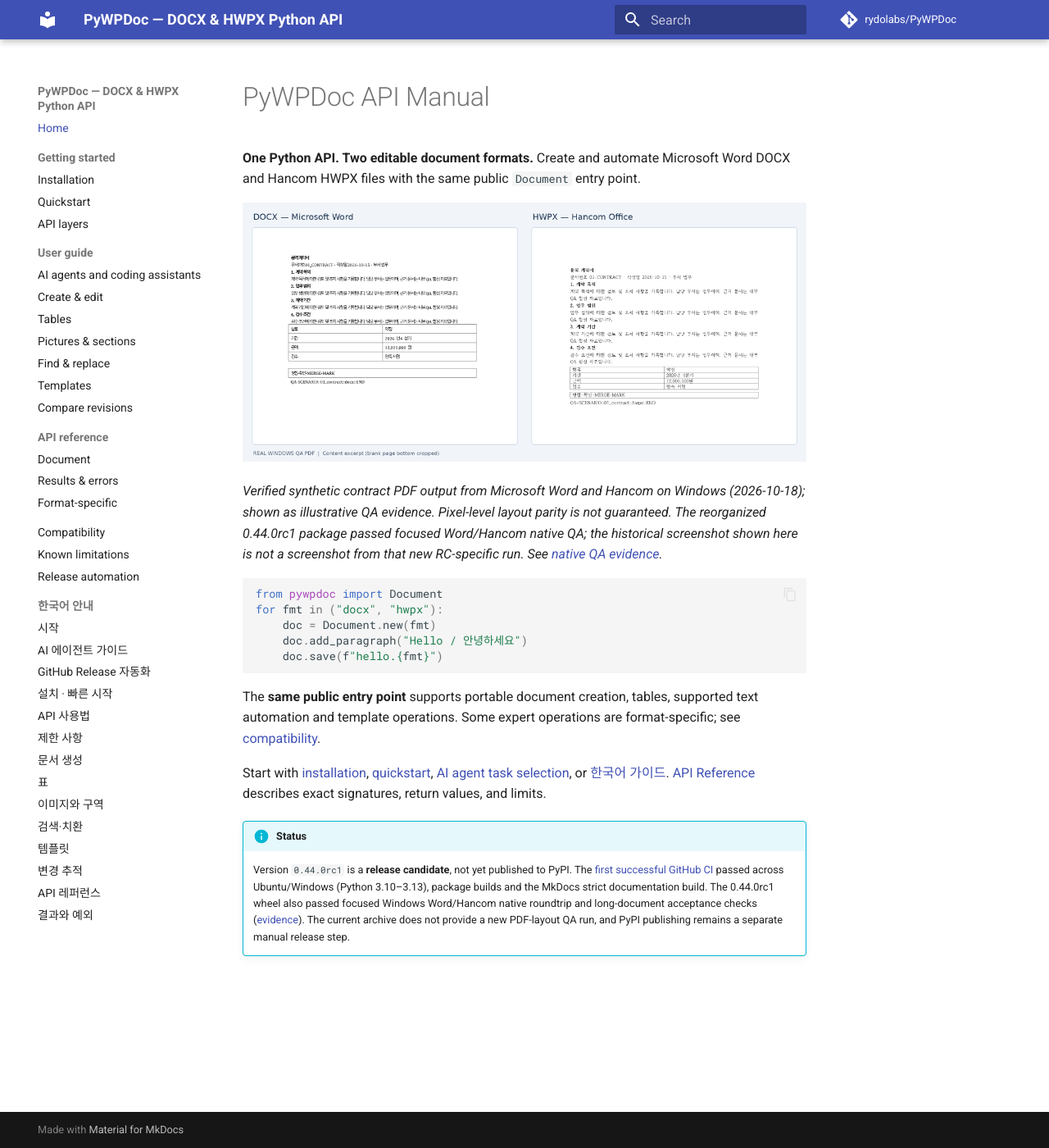
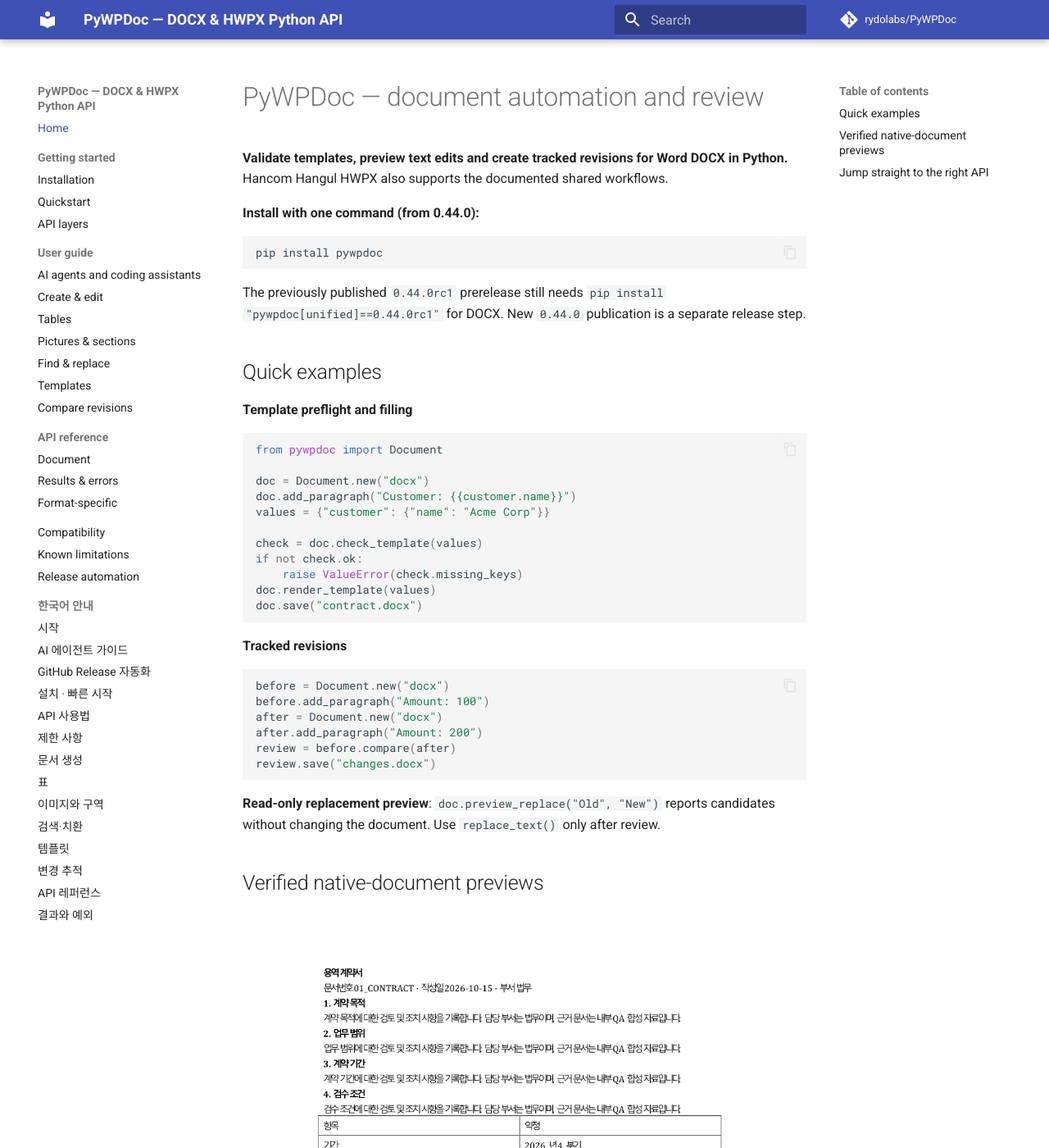
Before and after one commit to rydolabs/PyWPDoc, an MkDocs documentation site: the page built from docs/index.md, in a window 1280 px wide and 1400 px high. Shown: the whole window at 82% size. Built offline with MkDocs 1.6.1 and Material for MkDocs 9.7.7, drawn with Linux system fonts in a browser that asks for light colours; comment, search, counter and statistics services are not loaded; some of the changed text lies outside the part shown.

Commit message:
docs: make stable install and API workflows the homepage

````diff
--- a/docs/index.md
+++ b/docs/index.md
@@ -1,22 +1,64 @@
-# PyWPDoc API Manual
+# PyWPDoc — document automation and review
 
-**One Python API. Two editable document formats.** Create and automate Microsoft Word DOCX and Hancom HWPX files with the same public `Document` entry point.
+**Validate templates, preview text edits and create tracked revisions for Word DOCX in Python.** Hancom Hangul HWPX also supports the documented shared workflows.
 
-![DOCX and HWPX business document rendered by their native desktop applications](assets/readme/docx-hwpx-contract-comparison.png)
+**Install with one command (from 0.44.0):**
 
-*Verified synthetic contract PDF output from Microsoft Word and Hancom on Windows (2026-10-18); shown as illustrative QA evidence. Pixel-level layout parity is not guaranteed. The reorganized 0.44.0rc1 package passed focused Word/Hancom native QA; the historical screenshot shown here is not a screenshot from that new RC-specific run. See [native QA evidence](testing/native-qa-0440rc1-2026-10-18.md).*
+```bash
+pip install pywpdoc
+```
+
+The previously published `0.44.0rc1` prerelease still needs `pip install "pywpdoc[unified]==0.44.0rc1"` for DOCX. New `0.44.0` publication is a separate release step.
+
+## Quick examples
+
+**Template preflight and filling**
 
 ```python
 from pywpdoc import Document
-for fmt in ("docx", "hwpx"):
-    doc = Document.new(fmt)
-    doc.add_paragraph("Hello / 안녕하세요")
-    doc.save(f"hello.{fmt}")
+
+doc = Document.new("docx")
+doc.add_paragraph("Customer: {{customer.name}}")
+values = {"customer": {"name": "Acme Corp"}}
+
+check = doc.check_template(values)
+if not check.ok:
+    raise ValueError(check.missing_keys)
+doc.render_template(values)
+doc.save("contract.docx")
 ```
 
-The **same public entry point** supports portable document creation, tables, supported text automation and template operations. Some expert operations are format-specific; see [compatibility](compatibility.md).
+**Tracked revisions**
 
-Start with [installation](getting-started/installation.md), [quickstart](getting-started/quickstart.md), [AI agent task selection](agent-guide.md), or [한국어 가이드](ko/index.md). [API Reference](reference/document.md) describes exact signatures, return values, and limits.
+```python
+before = Document.new("docx")
+before.add_paragraph("Amount: 100")
+after = Document.new("docx")
+after.add_paragraph("Amount: 200")
+review = before.compare(after)
+review.save("changes.docx")
+```
 
-!!! info "Status"
-    Version `0.44.0rc1` is a **release candidate**, not yet published to PyPI. The [first successful GitHub CI](https://github.com/rydolabs/PyWPDoc/actions/runs/39132701860) passed across Ubuntu/Windows (Python 3.10–3.13), package builds and the MkDocs strict documentation build. The 0.44.0rc1 wheel also passed focused Windows Word/Hancom native roundtrip and long-document acceptance checks ([evidence](testing/native-qa-0440rc1-2026-10-18.md)). The current archive does not provide a new PDF-layout QA run, and PyPI publishing remains a separate manual release step.
+**Read-only replacement preview**: `doc.preview_replace("Old", "New")` reports candidates without changing the document. Use `replace_text()` only after review.
+
+## Verified native-document previews
+
+![Historical Windows Word contract PDF page](assets/readme/contract-word.png)
+
+![Historical Windows Word DOCX complex table PDF page](assets/readme/complex-tables-docx.png)
+
+![Historical Word DOCX and Hancom HWPX comparative PDF pages](assets/readme/docx-hwpx-contract-comparison.png)
+
+*These images are from earlier Windows Word/Hancom QA, not freshly generated 0.44.0 visual-QA results or a tracked-revision screenshot. [Provenance](assets/readme/PROVENANCE.md) · [Prior RC native test scope](testing/native-qa-0440rc1-2026-10-18.md).*
+
+## Jump straight to the right API
+
+- [Document API signatures and portable contract](reference/document.md)
+- [Template tags, preflight and rendering](guide/templates.md)
+- [Tracked Changes and comparison](guide/compare.md)
+- [Preview, find and replace](guide/search-replace.md)
+- [Installation](getting-started/installation.md) · [Runnable examples](getting-started/quickstart.md)
+- [Result types and exceptions](reference/results-errors.md)
+- [Coding agent API selector](agent-guide.md) · [한국어 가이드](ko/index.md)
+
+Some document structures and text boundaries are deliberately unsupported. `save()` does **not** convert formats, binary `.hwp` is unsupported, and layout equality is never guaranteed. [Compatibility](compatibility.md) · [Limitations](limitations.md).
````
